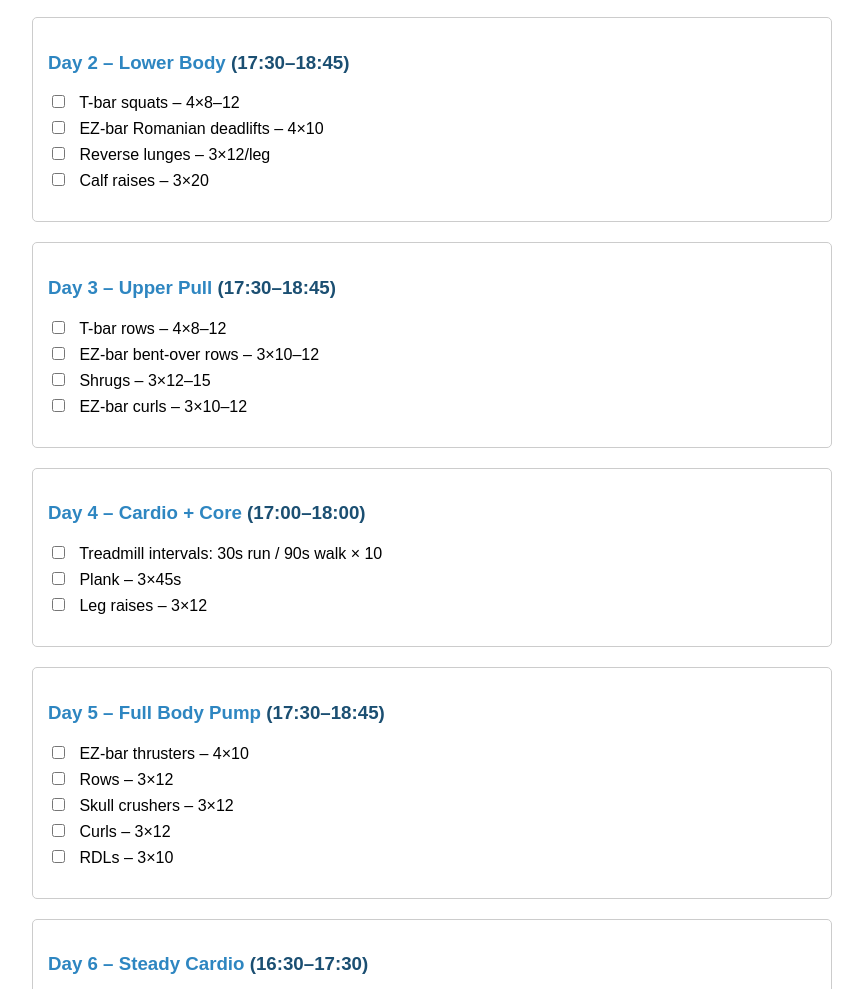
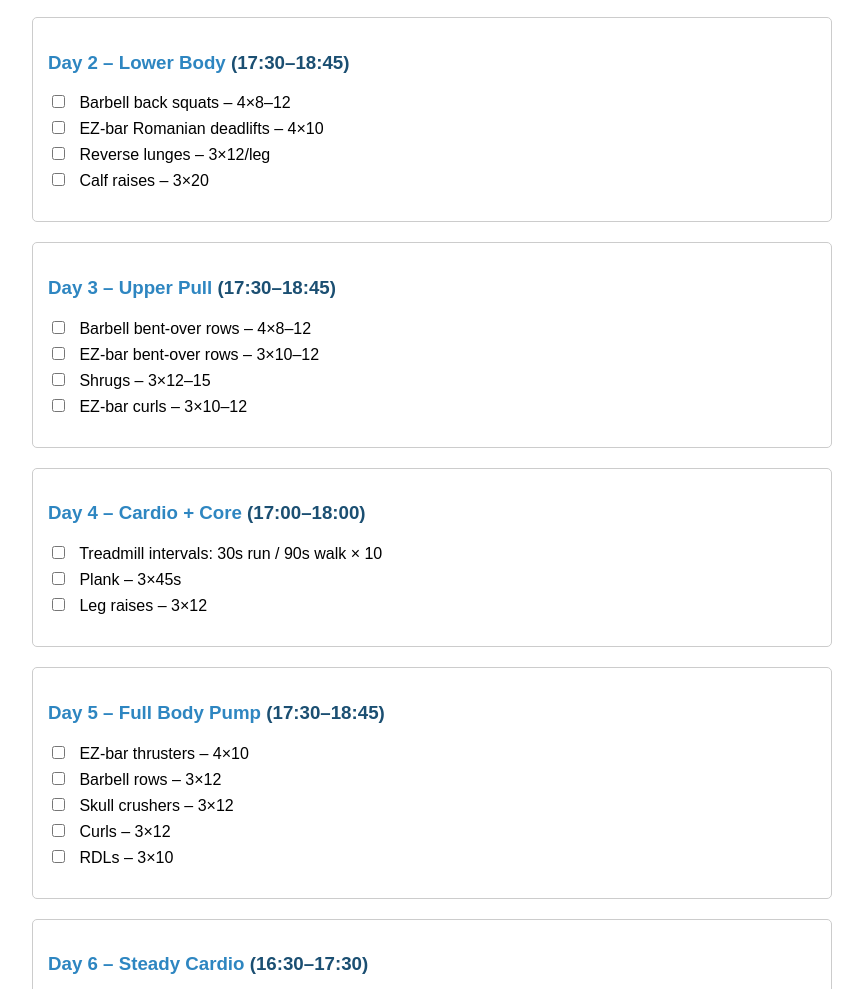
Before and after one commit to Art3mis94/Workout, a plain HTML site: page workout.html in a window 1280 px wide. Shown: the part 364-1353 px from the top of the page, without its empty margins (208-1071 px from the left). Drawn offline with Linux system fonts and the light colour scheme.

Commit message:
Update workout.html

```diff
--- a/workout.html
+++ b/workout.html
@@ -74,7 +74,7 @@ nav a:hover {
 <section>
 <h3>Day 2 – Lower Body <span class="time">(17:30–18:45)</span></h3>
 <ul>
-<li><input type="checkbox"> T-bar squats – 4×8–12</li>
+<li><input type="checkbox"> Barbell back squats – 4×8–12</li>
 <li><input type="checkbox"> EZ-bar Romanian deadlifts – 4×10</li>
 <li><input type="checkbox"> Reverse lunges – 3×12/leg</li>
 <li><input type="checkbox"> Calf raises – 3×20</li>
@@ -84,7 +84,7 @@ nav a:hover {
 <section>
 <h3>Day 3 – Upper Pull <span class="time">(17:30–18:45)</span></h3>
 <ul>
-<li><input type="checkbox"> T-bar rows – 4×8–12</li>
+<li><input type="checkbox"> Barbell bent-over rows – 4×8–12</li>
 <li><input type="checkbox"> EZ-bar bent-over rows – 3×10–12</li>
 <li><input type="checkbox"> Shrugs – 3×12–15</li>
 <li><input type="checkbox"> EZ-bar curls – 3×10–12</li>
@@ -104,7 +104,7 @@ nav a:hover {
 <h3>Day 5 – Full Body Pump <span class="time">(17:30–18:45)</span></h3>
 <ul>
 <li><input type="checkbox"> EZ-bar thrusters – 4×10</li>
-<li><input type="checkbox"> Rows – 3×12</li>
+<li><input type="checkbox"> Barbell rows – 3×12</li>
 <li><input type="checkbox"> Skull crushers – 3×12</li>
 <li><input type="checkbox"> Curls – 3×12</li>
 <li><input type="checkbox"> RDLs – 3×10</li>
```
